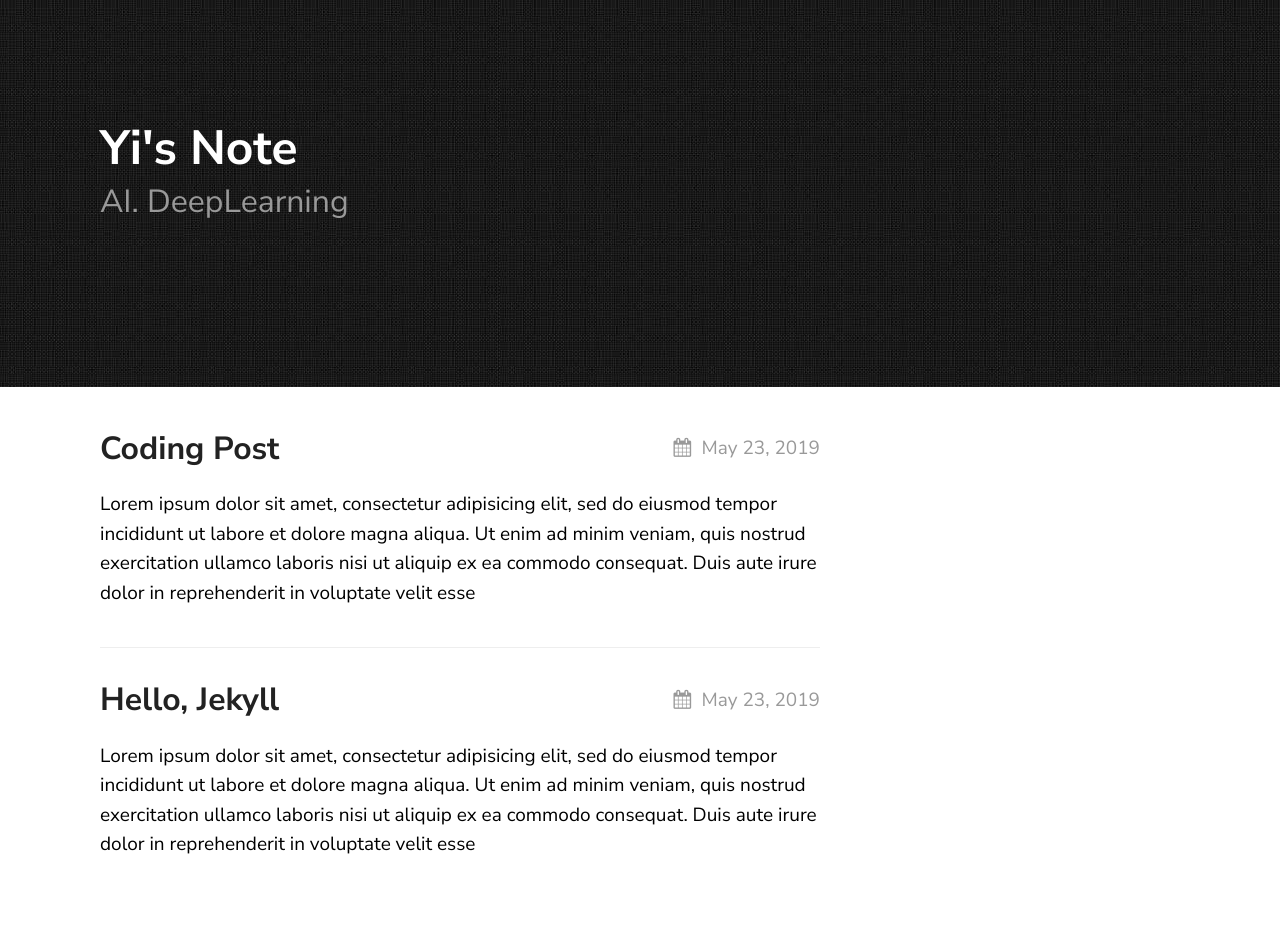
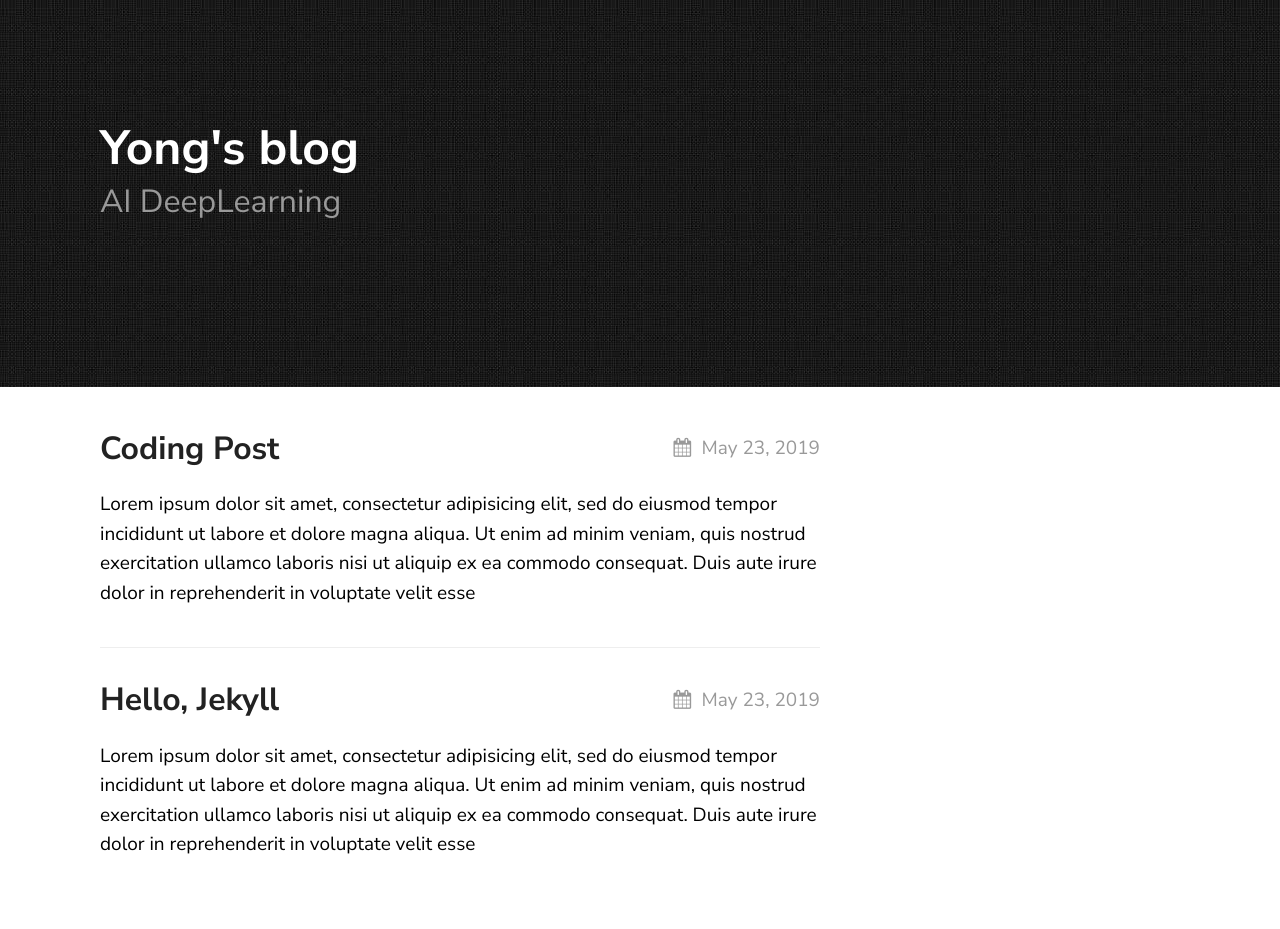
Before and after one commit to animilux/animilux.github.io, a Jekyll site: the page built from index.md, in a window 1280 px wide. Built offline with Jekyll 4.4.1, drawn with Linux system fonts in a browser that asks for light colours.

Commit message:
Update _config.yml

```diff
--- a/_config.yml
+++ b/_config.yml
@@ -1,5 +1,5 @@
-title: Yi's Note
-author: Yi
+title: Yong's blog
+author: YongGi
 email: jok0905@naver.com
 description: > # this means to ignore newlines until "show_exerpts:"
   Write an awesome description for your new site here. You can edit this
@@ -16,8 +16,8 @@ sass:
 
 permalink: /posts/:title/
 texture:
-  title: Yi's Note
-  tagline: AI. DeepLearning
+  title: Yong's blog
+  tagline: AI DeepLearning
   date_format: "%b %-d, %Y"
   style: black
   showNav: false
```
